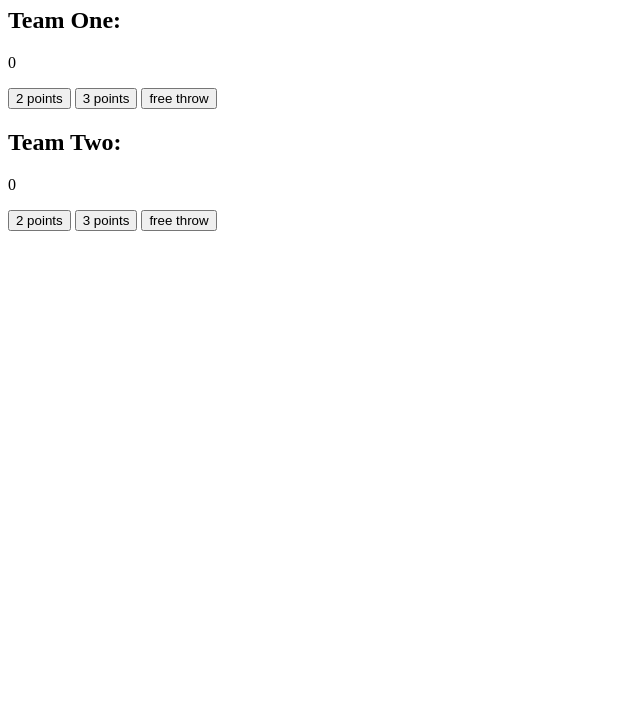
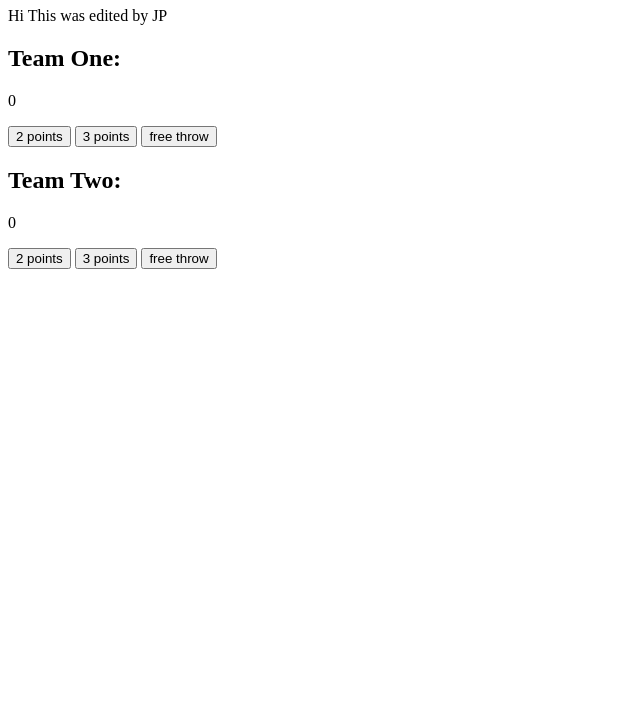
Before and after one commit to jpoole1311/072-Variables-IP-Basketball-Score-Counter, a plain HTML site: page index.html in a window 1280 px wide. Shown: the part 73-800 px from the top of the page, without its empty margins (0-640 px from the left). Drawn offline with Linux system fonts and the light colour scheme.

Commit message:
Added paragraph title under h1 tag

```diff
--- a/index.html
+++ b/index.html
@@ -5,6 +5,7 @@
     </head>
     <body>
         <h1>Basketball Score Counter</h1>
+      <p>Hi This was edited by JP</p>
         <div class="main">
         <div>
             <h2>Team One: <span class="teamOne"></span></h2>
```
Also changed, not shown: 2 other files.
